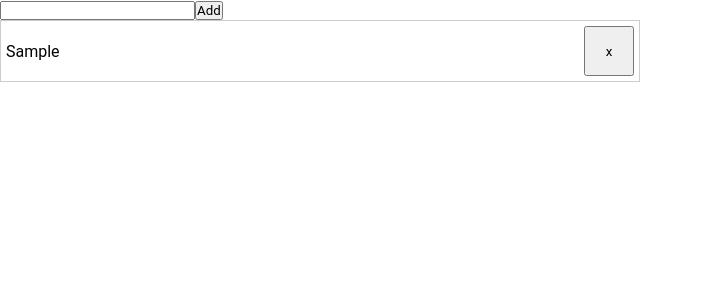
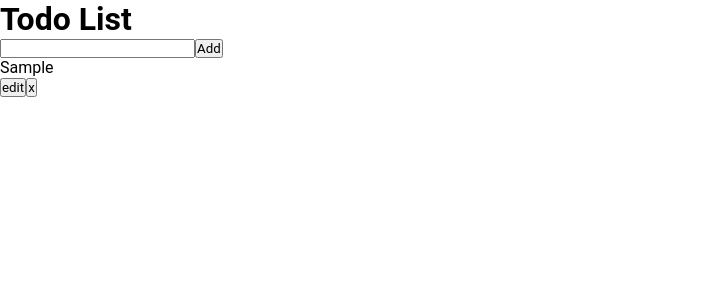
Before and after one commit to losarwarameya/todo-app, a React (Vite) app: page / in a window 1280 px wide. Both pictures are taken after typing "Sample" into the empty fields and a click on the button "Add". Shown: the top 300 px of the page, without its empty margins (0-703 px from the left). Built offline with nearby package versions, Linux system fonts and the light colour scheme.

Commit message:
handled edit task

```diff
--- a/src/components/App.jsx
+++ b/src/components/App.jsx
@@ -1,28 +1,31 @@
 import { useState, useEffect } from "react";
-
 import Task from "./Task";
+import EditTask from "./EditTask";
 
 function App() {
   const [input, setInput] = useState("");
   const [todos, setTodos] = useState([]);
-
-  useEffect(() => {
-    const savedTodos = JSON.parse(localStorage.getItem("todos"));
-    console.log(savedTodos);
-    if (savedTodos) {
-      setTodos(savedTodos);
-    }
-  }, []);
-
-  useEffect(() => {
-    localStorage.setItem("todos", JSON.stringify(todos));
-    console.log(localStorage.getItem("todos"));
-  }, [todos]);
+  const [editIndex, setEditIndex] = useState(null);
 
   const handleSubmit = (e) => {
     e.preventDefault();
-    setTodos([...todos, e.target[0].value]);
+    setTodos([e.target[0].value,...todos]);
     setInput("");
+  };
+
+  const handleEdit = (index) => {
+    setEditIndex(index);
+  };
+
+  const handleEditTask = (index, newValue) => {
+    const updatedTodos = todos.map((item, i) => {
+      if (i === index) {
+        return newValue;
+      }
+      return item;
+    });
+    setTodos(updatedTodos);
+    setEditIndex(null);
   };
 
   const handleDelete = (index) => {
@@ -32,22 +35,35 @@ function App() {
 
   return (
     <>
+      <h1>Todo List</h1>
       <form onSubmit={handleSubmit}>
         <input
           type="text"
+          name="task"
           value={input}
           onChange={(e) => setInput(e.target.value)}
         />
         <button type="submit">Add</button>
       </form>
       <div>
+        {editIndex !== null && (
+          <EditTask
+            task={todos[editIndex]}
+            onSave={(newValue) => handleEditTask(editIndex, newValue)}
+            onCancel={() => setEditIndex(null)}
+          />
+        )}
+      </div>
+      <div>
         <ul className="todo-list">
           {todos.map((todo, index) => (
             <li key={index} className="list-item">
-              <Task task={todo} />
-              <button className="close-btn" onClick={() => handleDelete(index)}>
-                x
-              </button>
+              <Task
+                task={todo}
+                index={index}
+                handleDelete={handleDelete}
+                handleEdit={handleEdit}
+              />
             </li>
           ))}
         </ul>
--- /dev/null
+++ b/src/components/EditTask.jsx
@@ -0,0 +1,33 @@
+import React from "react";
+import { useState } from "react";
+
+const EditTask = (props) => {
+  const { task, onSave, onCancel } = props;
+
+  const [input, setInput] = useState(task);
+
+  const handleSubmit = (e) => {
+    e.preventDefault();
+    onSave(input);
+  }
+
+  const handleCancel = (e) => {
+    e.preventDefault();
+    onCancel();
+  }
+
+  return (
+    <form onSubmit={handleSubmit}>
+      <input
+        type="text"
+        name="task"
+        value={input}
+        onChange={(e) => setInput(e.target.value)}
+      />
+      <button type="submit">save</button>
+      <button onClick={handleCancel}>cancel</button>
+    </form>
+  );
+};
+
+export default EditTask;
--- a/src/components/Task.jsx
+++ b/src/components/Task.jsx
@@ -1,12 +1,17 @@
-import React from 'react'
+import React from "react";
 
 const Task = (props) => {
-    const {task} = props;
+  const { task,index,handleDelete,handleEdit } = props;
+
   return (
     <div>
-        {task}
+      <p>{task}</p>
+      <button onClick={() => handleEdit(index)}>edit</button>
+      <button onClick={() => handleDelete(index)}>
+        x
+      </button>
     </div>
-  )
-}
+  );
+};
 
-export default Task
+export default Task;
--- a/src/index.css
+++ b/src/index.css
@@ -8,17 +8,3 @@ html,body{
     width: 100vw;
     height: 100vh;
 }
-.todo-list{
-    width:50%;
-}
-.list-item{
-    display: flex;
-    justify-content: space-between;
-    align-items: center;
-    padding: 5px;
-    border: 1px solid #ccc;
-}
-.close-btn{
-    width: 50px;
-    height: 50px;
-}
```
